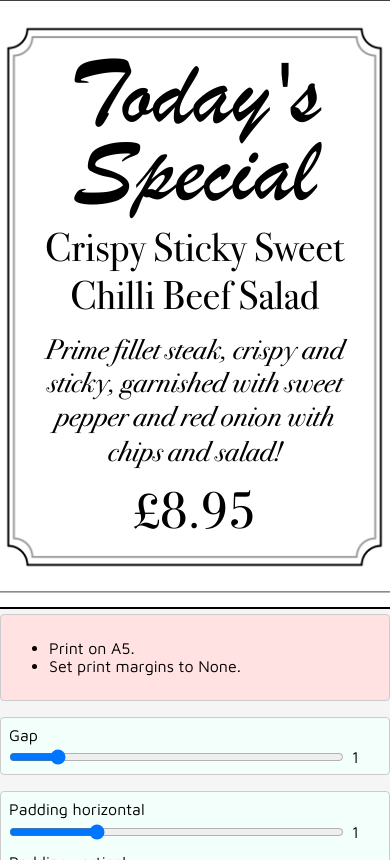
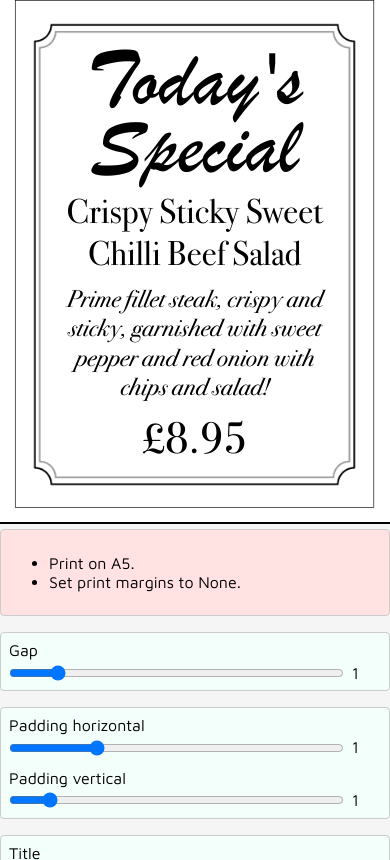
Before and after one commit to euoia/daily-specials, a Nuxt app: page / in a window 390 px wide. Shown: the top 860 px of the page. Built offline with nearby package versions, Linux system fonts and the light colour scheme.

Commit message:
More height for controls

```diff
--- a/app.scss
+++ b/app.scss
@@ -52,7 +52,7 @@ body {
     position: relative;
 
     .page-container {
-      max-height: 70vh;
+      max-height: 60vh;
     }
 
     .page {
@@ -62,7 +62,7 @@ body {
     .controls {
       background-color: var(--grey);
       overflow: scroll;
-      height: 30vh;
+      height: 40vh;
       border-top: 2px solid black;
       width: 100vw;
       padding: 5px;
```
